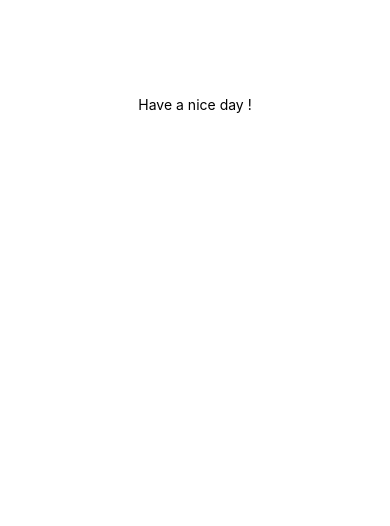
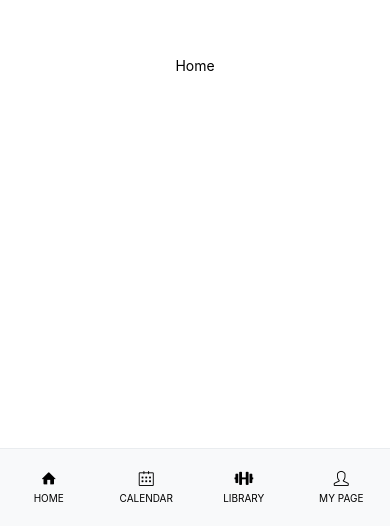
Before and after one commit to Iandayy/burn-fit-react-native, a React Native app in the folder myapp/: screen / in a window 390 px wide. Shown: the part 318-844 px from the top of the page. Built offline with nearby package versions, Linux system fonts and the light colour scheme.

Commit message:
add navbar, style

```diff
--- a/myapp/App.js
+++ b/myapp/App.js
@@ -1,10 +1,34 @@
 import { StatusBar } from "expo-status-bar";
-import { StyleSheet, Text, View } from "react-native";
+import { StyleSheet, Text, View, TouchableOpacity } from "react-native";
+
+import { Entypo } from "@expo/vector-icons";
+import { SimpleLineIcons } from "@expo/vector-icons";
+import { FontAwesome5 } from "@expo/vector-icons";
 
 export default function App() {
   return (
     <View style={styles.container}>
-      <Text>Have a nice day !</Text>
+      <View style={styles.main}>
+        <Text>Home</Text>
+      </View>
+      <View style={styles.nav}>
+        <TouchableOpacity style={styles.btn}>
+          <Entypo name="home" size={15} color="black" />
+          <Text style={styles.btnText}>HOME</Text>
+        </TouchableOpacity>
+        <TouchableOpacity style={styles.btn}>
+          <SimpleLineIcons name="calendar" size={15} color="black" />
+          <Text style={styles.btnText}>CALENDAR</Text>
+        </TouchableOpacity>
+        <TouchableOpacity style={styles.btn}>
+          <FontAwesome5 name="dumbbell" size={15} color="black" />
+          <Text style={styles.btnText}>LIBRARY</Text>
+        </TouchableOpacity>
+        <TouchableOpacity style={styles.btn}>
+          <SimpleLineIcons name="user" size={15} color="black" />
+          <Text style={styles.btnText}>MY PAGE</Text>
+        </TouchableOpacity>
+      </View>
       <StatusBar style="auto" />
     </View>
   );
@@ -13,8 +37,24 @@ export default function App() {
 const styles = StyleSheet.create({
   container: {
     flex: 1,
-    backgroundColor: "#fff",
+  },
+  main: { flex: 10, justifyContent: "center", alignItems: "center" },
+  nav: {
+    flex: 1,
+    flexDirection: "row",
+    justifyContent: "space-between",
     alignItems: "center",
+    backgroundColor: "#f8f9fa",
+    borderTopWidth: 1,
+    borderTopColor: "#e9ecef",
+  },
+  btn: {
+    flex: 1,
     justifyContent: "center",
+    alignItems: "center",
+  },
+  btnText: {
+    fontSize: 10,
+    marginTop: 5,
   },
 });
```
